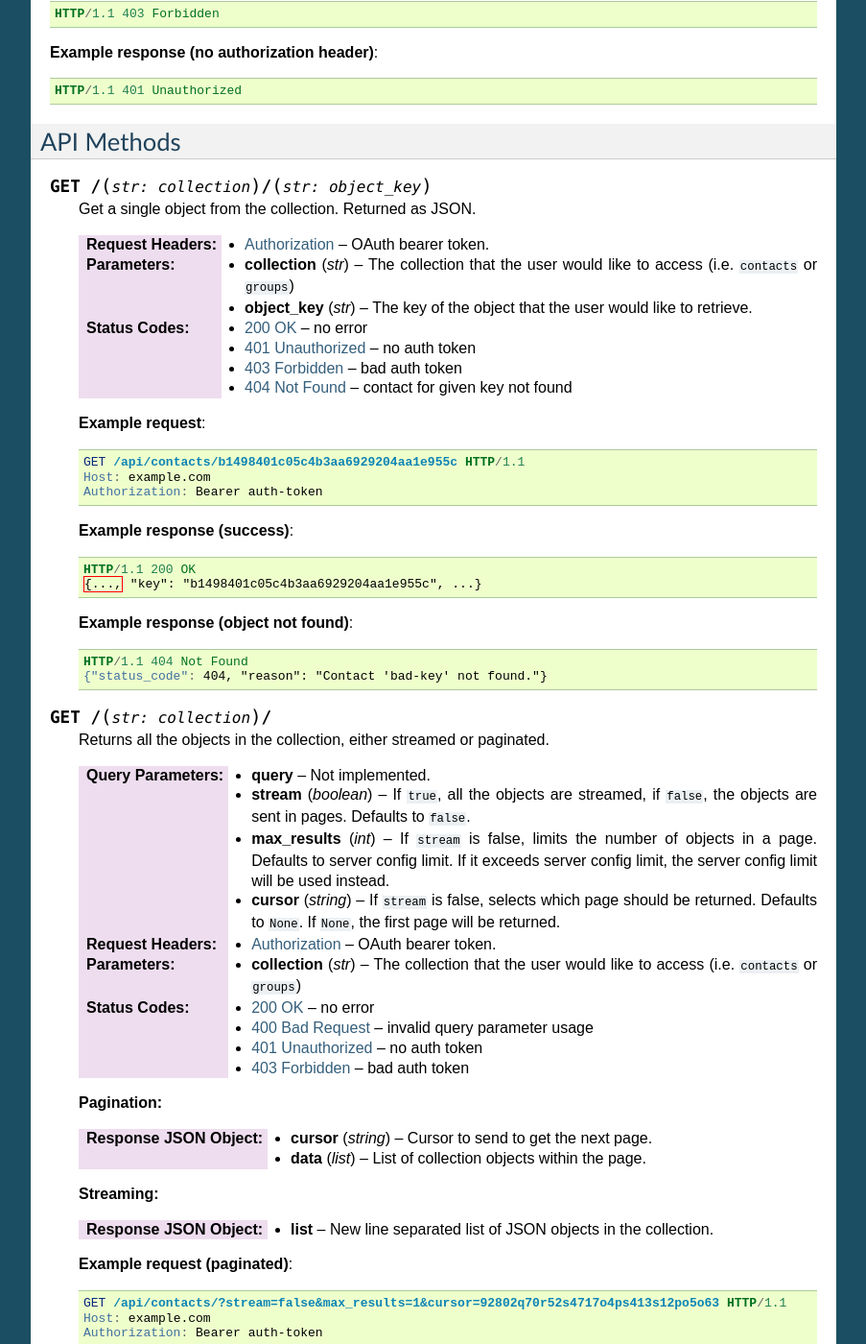
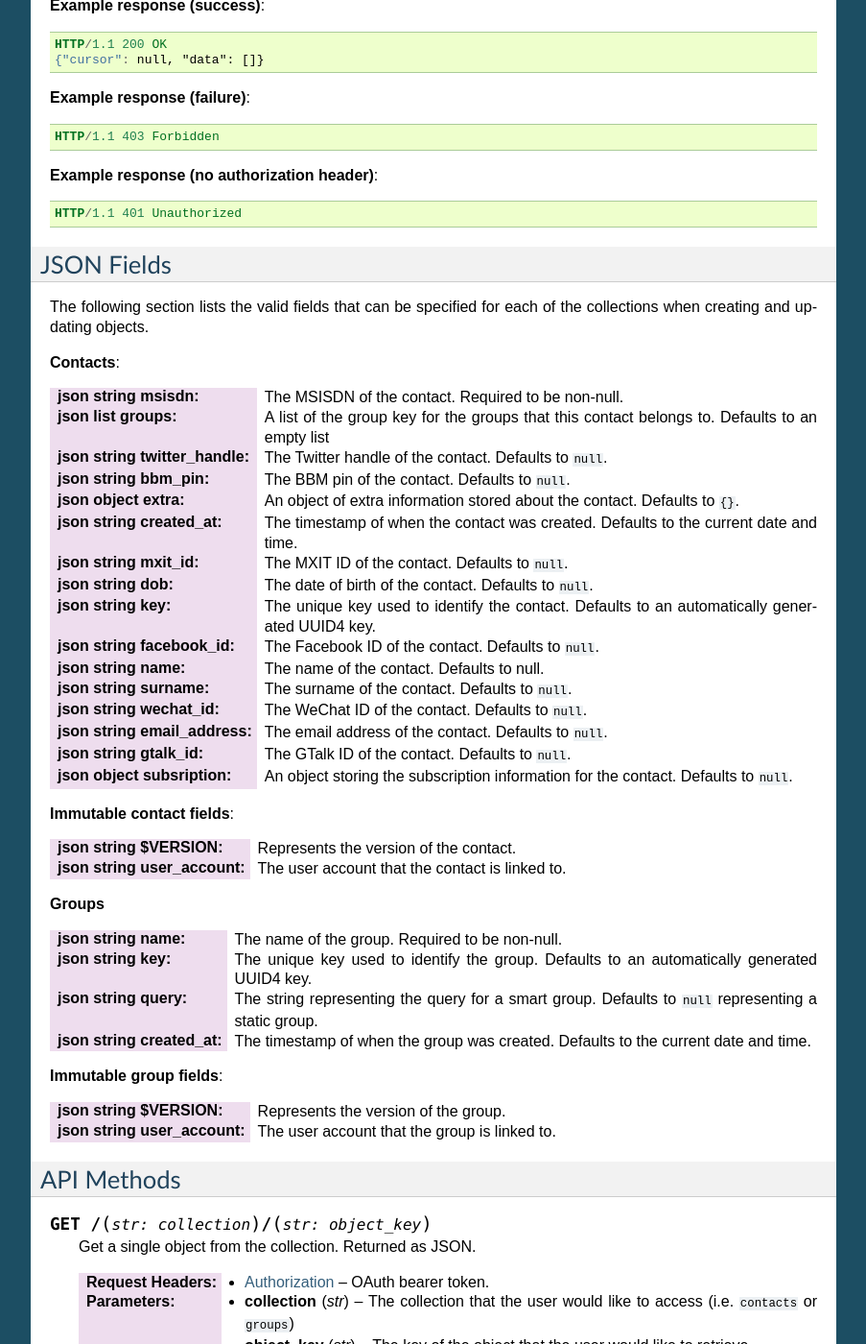
Before and after one commit to praekeltfoundation/go-contacts-api, a Sphinx documentation site: the page built from docs/go-contacts-api.rst, in a window 1280 px wide and 1400 px high, scrolled down 1597 px. Shown: the whole window at 96% size, without its empty margins (198-1101 px from the left). Built offline with Sphinx 7.4.7, drawn with Linux system fonts in a browser that asks for light colours; some of the changed text lies outside the part shown.

Commit message:
Added JSON field description section

```diff
--- a/docs/go-contacts-api.rst
+++ b/docs/go-contacts-api.rst
@@ -22,9 +22,14 @@ Contents
 --------
 * :ref:`response-format-overview`
 * :ref:`api-authentication`
+* :ref:`json-fields`
 * :ref:`api-methods`
 
     * :http:get:`/(str:collection)/(str:object_key)`
+    * :http:get:`/(str:collection)/`
+    * :http:post:`/(str:collection)/`
+    * :http:put:`/(str:collection)/(str:object_key)`
+    * :http:delete:`/(str:collection)/(str:object_key)`
 
 
 .. _response-format-overview:
@@ -112,6 +117,82 @@ Authentication is done using an OAuth bearer token.
     HTTP/1.1 401 Unauthorized
 
 
+.. _json-fields:
+
+JSON Fields
+-----------
+
+The following section lists the valid fields that can be specified for each of
+the collections when creating and updating objects.
+
+**Contacts**:
+
+:json string msisdn:
+    The MSISDN of the contact. Required to be non-null.
+:json list groups:
+    A list of the group key for the groups that this contact belongs to.
+    Defaults to an empty list
+:json string twitter_handle:
+    The Twitter handle of the contact. Defaults to ``null``.
+:json string bbm_pin:
+    The BBM pin of the contact. Defaults to ``null``.
+:json object extra:
+    An object of extra information stored about the contact. Defaults to ``{}``.
+:json string created_at:
+    The timestamp of when the contact was created. Defaults to the current date
+    and time.
+:json string mxit_id:
+    The MXIT ID of the contact. Defaults to ``null``.
+:json string dob:
+    The date of birth of the contact. Defaults to ``null``.
+:json string key:
+    The unique key used to identify the contact. Defaults to an automatically
+    generated UUID4 key.
+:json string facebook_id:
+    The Facebook ID of the contact. Defaults to ``null``.
+:json string name:
+    The name of the contact. Defaults to null.
+:json string surname:
+    The surname of the contact. Defaults to ``null``.
+:json string wechat_id:
+    The WeChat ID of the contact. Defaults to ``null``.
+:json string email_address:
+    The email address of the contact. Defaults to ``null``.
+:json string gtalk_id:
+    The GTalk ID of the contact. Defaults to ``null``.
+:json object subsription:
+    An object storing the subscription information for the contact. Defaults
+    to ``null``.
+
+**Immutable contact fields**:
+
+:json string $VERSION:
+    Represents the version of the contact.
+:json string user_account:
+    The user account that the contact is linked to.
+
+**Groups**
+
+:json string name:
+    The name of the group. Required to be non-null.
+:json string key:
+    The unique key used to identify the group. Defaults to an automatically
+    generated UUID4 key.
+:json string query:
+    The string representing the query for a smart group. Defaults to ``null``
+    representing a static group.
+:json string created_at:
+    The timestamp of when the group was created. Defaults to the current date
+    and time.
+
+**Immutable group fields**:
+
+:json string $VERSION:
+    Represents the version of the group.
+:json string user_account:
+    The user account that the group is linked to.
+
+
 .. _api-methods:
 
 API Methods
@@ -154,6 +241,12 @@ API Methods
     .. sourcecode:: http
 
         HTTP/1.1 404 Not Found
+        Server: ...
+        Date: ...
+        Content-Type: application/json; charset=utf-8
+        Content-Length: 62
+        Connection: keep-alive
+
         {"status_code": 404, "reason": "Contact 'bad-key' not found."}
 
 
```
Also changed, not shown: other parts of docs/go-contacts-api.rst (+20 -2 lines).
